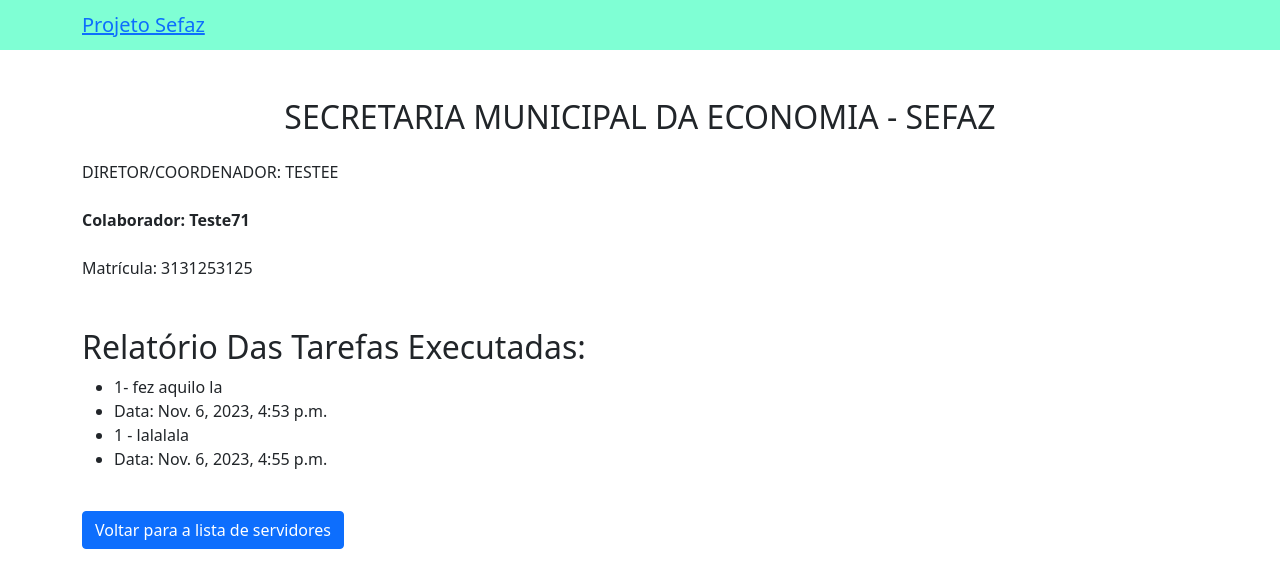
After one commit to DiogoPedrosaa/ProjetoSefaz, a Django app: page /visualizar-tarefas/18/ in a window 1280 px wide. The commit adds this page. Shown: the top 588 px of the page. Run offline with Django 4.2, Linux system fonts and the light colour scheme; data comes from the database, SQL or seed files in the repository; both versions use the stored data as it was after the commit.

Commit message:
Fazendo Avanço

```diff
--- a/app_cad_serv/models.py
+++ b/app_cad_serv/models.py
@@ -11,3 +11,10 @@ class Servidor(models.Model):
     iniciativa = models.CharField(max_length=10)
     atendimento_servicos = models.CharField(max_length=10)
     total_pontos = models.IntegerField(default=0)
+
+
+class TarefaRealizada(models.Model):
+    colaborador = models.CharField(max_length=100)
+    diretor_coordenador = models.CharField(max_length=100)
+    tarefas = models.TextField()
+    data = models.DateTimeField(auto_now_add=True)
--- a/app_cad_serv/templates/servidores/relatorio_servidor.html
+++ b/app_cad_serv/templates/servidores/relatorio_servidor.html
@@ -42,7 +42,6 @@
 
 <a href="{% url 'dados_servidor' %}" class="btn btn-primary">OK</a>
 <p></p>
-<a href="{% url 'entrada_dados' servidor.id %}" class="btn btn-info">Gerar Relatório de Tarefas Executadas</a>
 <hr>
         <hr>
 
--- /dev/null
+++ b/app_cad_serv/templates/servidores/visualizar_tarefas_servidor.html
@@ -0,0 +1,56 @@
+<!DOCTYPE html>
+<html lang="en">
+<head>
+    <!-- Required meta tags -->
+    <meta charset="utf-8">
+    <meta name="viewport" content="width=device-width, initial-scale=1">
+
+    <!-- Bootstrap CSS -->
+    <link href="https://cdn.jsdelivr.net/npm/bootstrap@5.0.2/dist/css/bootstrap.min.css" rel="stylesheet" integrity="sha384-EVSTQN3/azprG1Anm3QDgpJLIm9Nao0Yz1ztcQTwFspd3yD65VohhpuuCOmLASjC" crossorigin="anonymous">
+
+    <title>Pagina Inicial</title>
+</head>
+
+<body>
+    <nav style="background-color: aquamarine !important;" class="navbar navbar-light bg-light">
+        <div class="container text-center">
+          <span class="navbar-brand mb-0 h1"><a href="{% url 'home' %}"> Projeto Sefaz </a> </span>
+        </div>
+      </nav>
+      <div class="container mt-5">
+        <h2 class="text-center">SECRETARIA MUNICIPAL DA ECONOMIA - SEFAZ</h2>
+        <div class="row mt-4">
+            <div class="col-md-6">
+                <div class="mb-4">
+                    <p style="text-transform: uppercase;">Diretor/Coordenador: {{ tarefas.0.diretor_coordenador }}</p>
+
+                </div>
+                <div class="mb-4">
+                    <p style="font-weight: bold;">Colaborador: {{ servidor.nome }}</p>
+                </div>
+                <div class="mb-4">
+                    <p class="font-weight-bold">Matrícula: {{ servidor.matricula }}</p>
+                </div>
+            </div>
+        </div>
+        <h2 class="mt-4">Relatório Das Tarefas Executadas:</h2>
+        <ul>
+            {% for tarefa in tarefas %}
+            <li>
+                {{ tarefa.tarefas|linebreaksbr }}
+            </li>
+            <li>
+                Data: {{ tarefa.data }}
+            </li>
+            {% empty %}
+                <p>Nenhuma tarefa registrada para este servidor.</p>
+            {% endfor %}
+        </ul>
+        <a href="{% url 'dados_servidor' %}" class="btn btn-primary mt-4">Voltar para a lista de servidores</a>
+    </div>
+
+
+    <!-- Optional JavaScript; choose one of the two! -->
+    <script src="https://cdn.jsdelivr.net/npm/bootstrap@5.0.2/dist/js/bootstrap.bundle.min.js" integrity="sha384-MrcW6ZMFYlzcLA8Nl+NtUVF0sA7MsXsP1UyJoMp4YLEuNSfAP+JcXn/tWtIaxVXM" crossorigin="anonymous"></script>
+</body>
+</html>
--- a/app_cad_serv/views.py
+++ b/app_cad_serv/views.py
@@ -1,6 +1,6 @@
-from django.shortcuts import render, redirect
-from .models import Servidor
-from .forms import ServidorForm
+from django.shortcuts import render, redirect, get_object_or_404
+from .models import Servidor, TarefaRealizada
+from .forms import ServidorForm, TarefaRealizadaForm
 
 def home(request):
     return render(request, 'servidores/home.html')
@@ -11,7 +11,7 @@ def cadastrar(request):
         if form.is_valid():
             servidor = form.save(commit=False)
 
-            # Calcule os pontos com base nas respostas do formulário
+
             pontos = calcular_pontos(
                 form.cleaned_data['pontualidade'],
                 form.cleaned_data['assiduidade'],
@@ -19,7 +19,7 @@ def cadastrar(request):
                 form.cleaned_data['iniciativa'],
                 form.cleaned_data['atendimento_servicos']
             )
-            servidor.total_pontos = pontos  # Atribua os pontos ao servidor
+            servidor.total_pontos = pontos
             servidor.save()
 
             return redirect('cadastro_sucesso')
@@ -222,26 +222,28 @@ def relatorio_servidor(request, servidor_id):
 
 
 
-from django.shortcuts import render, redirect
 
-def entrada_dados(request):
-    return render(request, 'entrada_dados.html')
 
-def processar_dados(request):
+def preencher_tarefas(request, servidor_id):
+    servidor = Servidor.objects.get(pk=servidor_id)
+
     if request.method == 'POST':
-        diretor_coordenador = request.POST['diretor_coordenador']
-        nome_servidor = request.POST['nome_servidor']
-        matricula_servidor = request.POST['matricula_servidor']
-        tarefas_executadas = request.POST['tarefas_executadas']
+        form = TarefaRealizadaForm(request.POST)
+        if form.is_valid():
+            tarefa = form.save(commit=False)
+            tarefa.colaborador = servidor.nome
+            tarefa.diretor_coordenador = form.cleaned_data['diretor_coordenador']
+            tarefa.save()
+            return redirect('cadastro_sucesso')  # Redirecione para uma página de sucesso
 
-        # Armazene essas informações no banco de dados ou onde preferir
+    else:
+        form = TarefaRealizadaForm(initial={'colaborador': servidor.nome})
 
-        # Redirecione para a página do relatório sintético
-        return redirect('relatorio_sintetico')
+    return render(request, 'servidores/preencher_tarefas.html', {'form': form, 'servidor': servidor})
 
-    return redirect('entrada_dados')
 
-def relatorio_sintetico(request):
-    # Recupere as informações do servidor e dos dados do diretor/coordenador aqui
-    # Renderize a página do relatório sintético
-    return render(request, 'relatorio_sintetico.html')
+
+def visualizar_tarefas_servidor(request, servidor_id):
+    servidor = get_object_or_404(Servidor, pk=servidor_id)
+    tarefas = TarefaRealizada.objects.filter(colaborador=servidor.nome)
+    return render(request, 'servidores/visualizar_tarefas_servidor.html', {'servidor': servidor, 'tarefas': tarefas, 'matricula': servidor.matricula})
--- a/projeto_sefaz/urls.py
+++ b/projeto_sefaz/urls.py
@@ -8,7 +8,6 @@ urlpatterns = [
     path('dados_servidor/', views.dados_servidor, name='dados_servidor'),
     path('cadastrar/cadastro_sucesso.html', views.cadastro_sucesso, name = 'cadastro_sucesso'),
     path('relatorio_servidor/<int:servidor_id>/', views.relatorio_servidor, name='relatorio_servidor'),
-    path('entrada_dados/<int:servidor_id>/', views.entrada_dados, name='entrada_dados'),
-    path('processar_dados/', views.processar_dados, name='processar_dados'),
-    path('relatorio_sintetico/', views.relatorio_sintetico, name='relatorio_sintetico'),
+    path('preencher-tarefas/<int:servidor_id>/', views.preencher_tarefas, name='preencher_tarefas'),
+    path('visualizar-tarefas/<int:servidor_id>/', views.visualizar_tarefas_servidor, name='visualizar_tarefas_servidor'),
 ]
```
Also changed, not shown: app_cad_serv/forms.py (+11 -1 lines), app_cad_serv/templates/servidores/dados_servidor.html (+8 -1 lines), app_cad_serv/templates/servidores/entrada_dados.html (deleted, +0 -25 lines), app_cad_serv/templates/servidores/preencher_tarefas.html (renamed from app_cad_serv/templates/servidores/cadastrar.html, +10 -7 lines), app_cad_serv/templates/servidores/relatorio_sintetico.html (deleted, +0 -17 lines), app_cad_serv/migrations/0005_tarefarealizada.py (added), app_cad_serv/migrations/0006_alter_tarefarealizada_colaborador.py (added), db.sqlite3.
